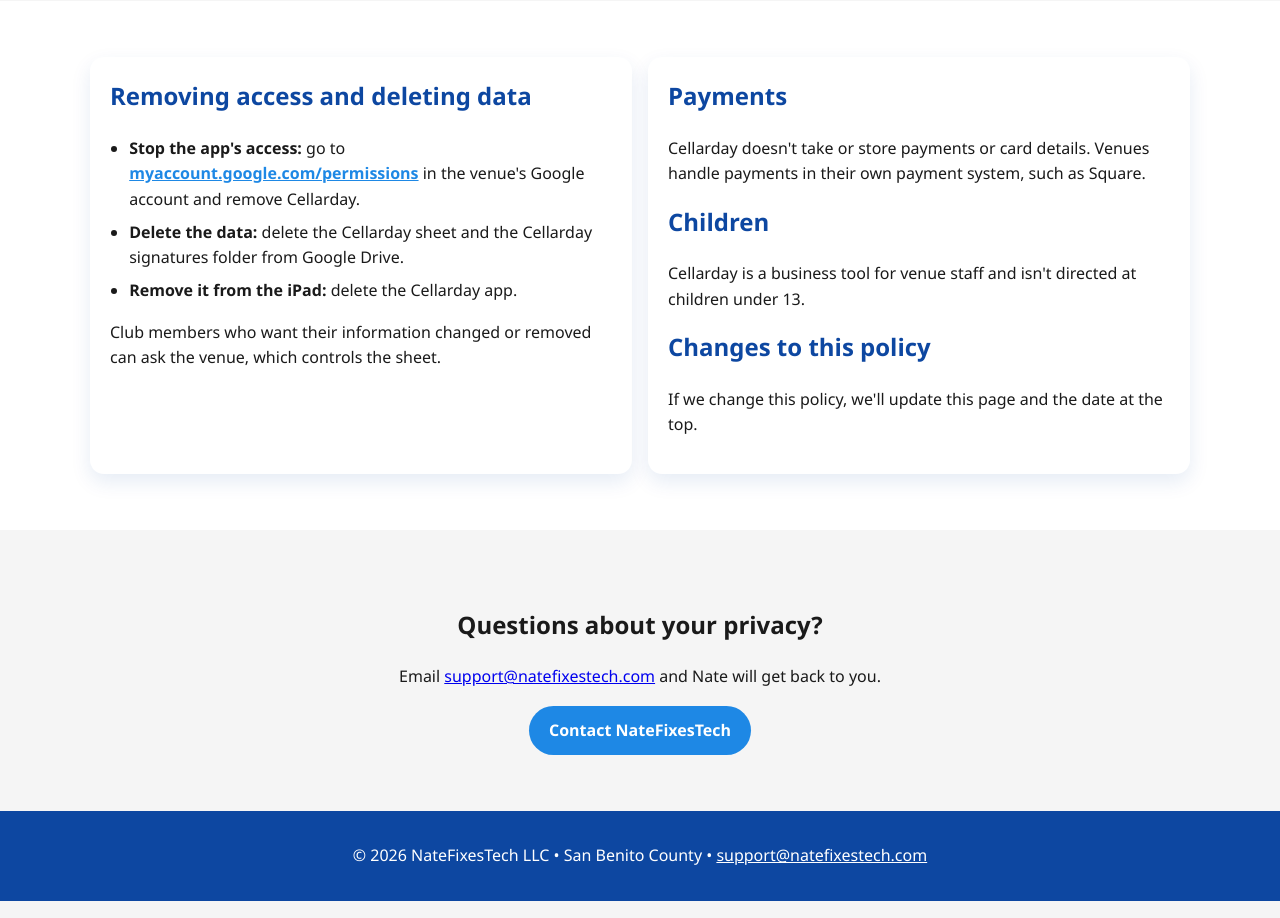
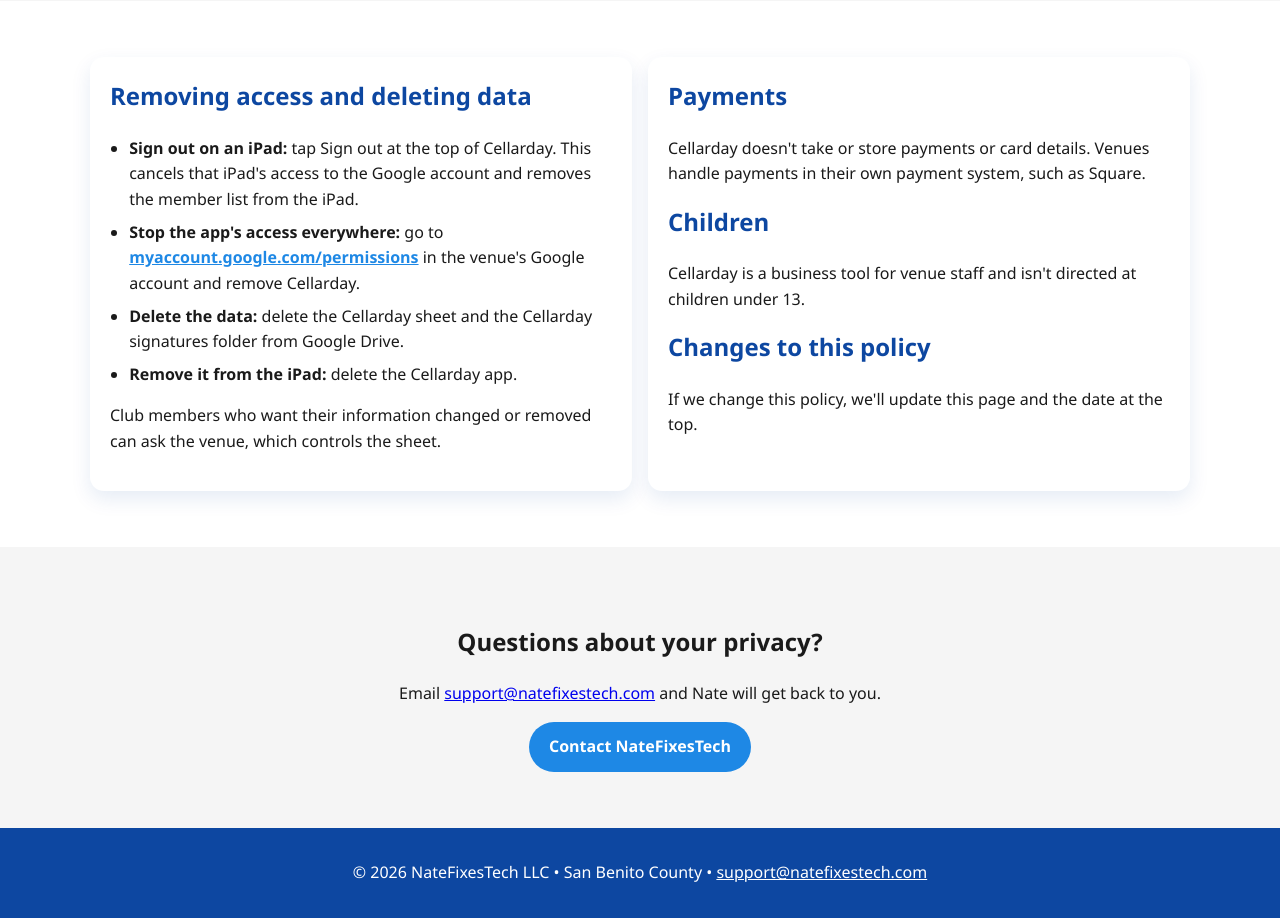
Before and after one commit to NateKoehler/NateFixesTech, a plain HTML site: page apps/cellarday/privacy.html in a window 1280 px wide. Shown: the part 1860-2778 px from the top of the page. Drawn offline with Linux system fonts and the light colour scheme.

Commit message:
Cellarday privacy policy: mention the in-app Sign out
Co-Authored-By: Claude Opus 5.5 <noreply@anthropic.com>
Claude-Session: https://claude.ai/code/session_01Ls7SCvbVYzNX1vPntBwXoJ

```diff
--- a/apps/cellarday/privacy.html
+++ b/apps/cellarday/privacy.html
@@ -99,7 +99,8 @@
         <article class="card">
           <h2>Removing access and deleting data</h2>
           <ul class="content-list">
-            <li><strong>Stop the app's access:</strong> go to <a href="https://myaccount.google.com/permissions">myaccount.google.com/permissions</a> in the venue's Google account and remove Cellarday.</li>
+            <li><strong>Sign out on an iPad:</strong> tap Sign out at the top of Cellarday. This cancels that iPad's access to the Google account and removes the member list from the iPad.</li>
+            <li><strong>Stop the app's access everywhere:</strong> go to <a href="https://myaccount.google.com/permissions">myaccount.google.com/permissions</a> in the venue's Google account and remove Cellarday.</li>
             <li><strong>Delete the data:</strong> delete the Cellarday sheet and the Cellarday signatures folder from Google Drive.</li>
             <li><strong>Remove it from the iPad:</strong> delete the Cellarday app.</li>
           </ul>
```
